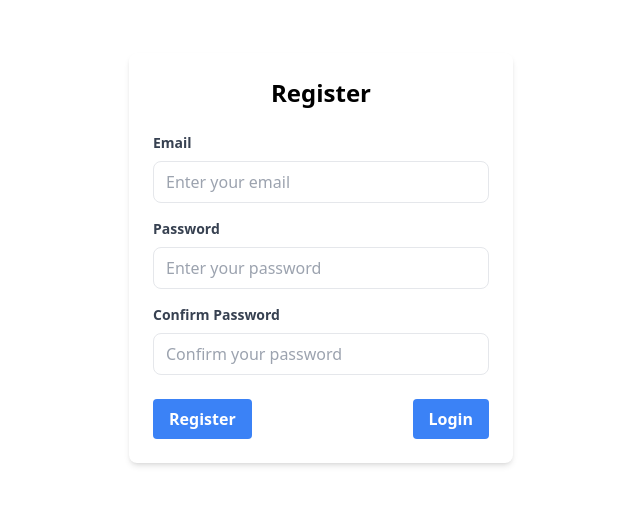
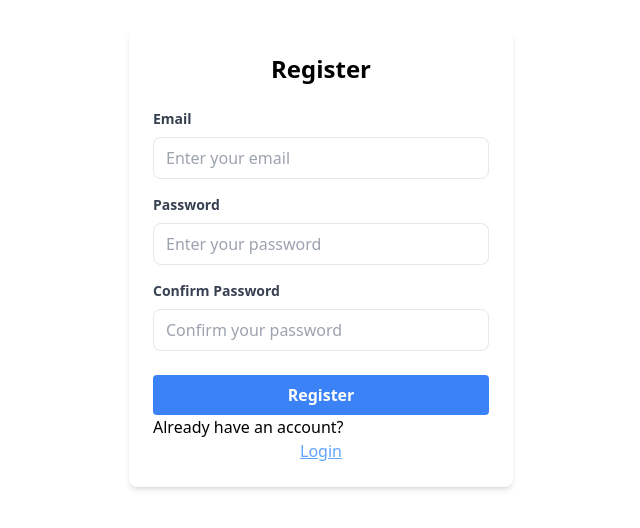
Before and after one commit to Rohit-huta-p/Logistix, a React (Create React App) app: page /register in a window 1280 px wide. Shown: the part 142-670 px from the top of the page, without its empty margins (319-959 px from the left). Built offline with nearby package versions, Linux system fonts and the light colour scheme.

Commit message:
Added Loader

```diff
--- a/src/App.js
+++ b/src/App.js
@@ -31,9 +31,11 @@ function App() {
       {isLogin &&<Navbar/>}
           <GlobalContextProvider>
           <Routes>
+
             <Route path="/" element={<LoginPage />} />
             <Route path="/login" element={<LoginPage />} />
             <Route path="/register" element={<RegisterPage />} />
+
             <Route path="/home" element={{token} ? <Card /> : <Navigate to="/login" />}/>
             <Route path="/companypage/:id" element={<CompanyPage />} />
             <Route path="/updatecopy/:copyName/:copyId" element={<UpdateModal />} />
--- a/src/axiosInstanceOf.js
+++ b/src/axiosInstanceOf.js
@@ -1,8 +1,8 @@
 import axios from "axios";
 axios.defaults.withCredentials = true;
 const axiosInstance = axios.create({
-    // baseURL: "http://localhost:8000",
-    baseURL: "https://logistix-backend.onrender.com",
+    baseURL: "http://localhost:8000",
+    // baseURL: "https://logistix-backend.onrender.com",
 
 
 })
--- a/src/components/Loader.js
+++ b/src/components/Loader.js
@@ -1,6 +1,6 @@
 import React from 'react'
 
-const Loader = ({isLoading, type, category}) => {
+const Loader = ({isLoading, type, category, text}) => {
   console.log(isLoading);
 
   return (
@@ -9,8 +9,8 @@ const Loader = ({isLoading, type, category}) => {
             <div className='absolute left-[50%] top-[50%] '>
                 <div class=" w-20 h-12">
                     <span class={`w-[150px] absolute top-0 m-0 p-0 ${type === 'companyDetails' ? 'text-black' : 'text-white'} text-[0.8rem] tracking-[1px] `}>
-                      {type === 'companyDetails' ? `Fetching ${category}...` : "adding"}
 
+                      {text}
                     </span>
                     <span class="absolute bottom-0 h-4 bg-indigo-700 rounded-full translate-x-[64px] animate-loading_713">
                         <span class="absolute w-full h-full bg-indigo-300 rounded-full animate-loading2_713"></span>
--- a/src/components/LoginPage.jsx
+++ b/src/components/LoginPage.jsx
@@ -2,8 +2,11 @@ import React, { useState } from "react";
 import { useNavigate } from "react-router-dom"; // For navigation
 
 import axiosInstance from "../axiosInstanceOf";
+import Loader from "./Loader";
 
 const LoginPage = () => {
+
+  const [isLoading, setIsLoading] = useState(false)
   const [email, setEmail] = useState("");
   const [password, setPassword] = useState("");
   const [error, setError] = useState(""); // To handle error messages
@@ -12,9 +15,8 @@ const LoginPage = () => {
   // Handle form submission
   const handleSubmit = async (event) => {
     event.preventDefault();
-
+    setIsLoading(true)
     try {
-      // Call the login API with the email and password
       const response = await axiosInstance.post(
         "/api/user/login",
         {
@@ -32,6 +34,7 @@ const LoginPage = () => {
       setEmail("");
       setPassword("");
       setError("");
+      setIsLoading(false)
     } catch (err) {
         setError("Login failed. Please check your credentials.");
       console.error(err);
@@ -48,11 +51,12 @@ const LoginPage = () => {
   };
 
   return (
-    <div className="flex items-center justify-center h-screen">
+    <div className="flex relative items-center justify-center h-screen">
       <form
         onSubmit={handleSubmit}
-        className="w-full max-w-sm p-6 bg-white rounded-lg shadow-md"
+        className={`w-full max-w-sm p-6 bg-white rounded-lg shadow-md ${isLoading && 'bg-slate-800/60'}`}
       >
+        {isLoading && <Loader isLoading={isLoading} />}
         <h2 className="text-2xl font-bold text-center mb-6">Login</h2>
         {error && <p className="text-red-500 mb-4">{error}</p>}{" "}
         {/* Show error message */}
@@ -69,7 +73,7 @@ const LoginPage = () => {
             value={email}
             onChange={(e) => setEmail(e.target.value)}
             required
-            className="w-full px-3 py-2 border rounded-lg focus:outline-none focus:ring focus:border-blue-300"
+            className={`w-full px-3 py-2 border rounded-lg focus:outline-none focus:ring focus:border-blue-300 ${isLoading && 'bg-slate-800/60'}`}
             placeholder="Enter your email"
           />
         </div>
@@ -86,7 +90,7 @@ const LoginPage = () => {
             value={password}
             onChange={(e) => setPassword(e.target.value)}
             required
-            className="w-full px-3 py-2 border rounded-lg focus:outline-none focus:ring focus:border-blue-300"
+            className={`w-full px-3 py-2 border rounded-lg focus:outline-none focus:ring focus:border-blue-300  ${isLoading && 'bg-slate-800/50'}`}
             placeholder="Enter your password"
           />
         </div>
--- a/src/components/RegisterPage.jsx
+++ b/src/components/RegisterPage.jsx
@@ -1,9 +1,10 @@
 import React, { useState } from "react";
+import Loader from './Loader.js'
 
 import { useNavigate } from "react-router-dom";
 import axiosInstance from "../axiosInstanceOf";
-
 const RegisterPage = () => {
+const [isLoading, setIsLoading] = useState(false)
   const [email, setEmail] = useState("");
   const [password, setPassword] = useState("");
   const [confirmPassword, setConfirmPassword] = useState("");
@@ -17,17 +18,16 @@ const RegisterPage = () => {
   // Function to check if user already exists and register the new user
   const handleRegister = async (event) => {
     event.preventDefault();
-
     // Clear previous messages
     setError("");
     setSuccess("");
-
     // Check if passwords match
     if (password !== confirmPassword) {
       setError("Passwords do not match.");
       return;
     }
 
+    setIsLoading(true);
     try {
       // Check if user already exists by hitting the login API
       const loginResponse = await axiosInstance.post("/api/user/login", {
@@ -62,7 +62,7 @@ const RegisterPage = () => {
         setEmail("");
         setPassword("");
         setConfirmPassword("");
-
+        setIsLoading(false)
 
       }
     } catch (err) {
@@ -71,9 +71,13 @@ const RegisterPage = () => {
     }
   };
 
+
   return (
-    <div className="flex items-center justify-center h-screen">
-      <form onSubmit={handleRegister} className="w-full max-w-sm p-6 bg-white rounded-lg shadow-md">
+    <div className={`flex items-center justify-center h-screen `}>
+      {
+        isLoading && ( <Loader isLoading={isLoading} text={'Registering'}/> )
+      }
+      <form onSubmit={handleRegister} className={`w-full max-w-sm p-6 bg-white rounded-lg shadow-md ${isLoading && 'bg-slate-800/70'}`}>
         <h2 className="text-2xl font-bold text-center mb-6">Register</h2>
 
         {error && <p className="text-red-500 mb-4">{error}</p>} {/* Show error message */}
@@ -124,16 +128,19 @@ const RegisterPage = () => {
           />
         </div>
 
-        <div className="flex items-center justify-between">
+        <div className="flex flex-col">
           <button
             type="submit"
             className="bg-blue-500 hover:bg-blue-700 text-white font-bold py-2 px-4 rounded focus:outline-none focus:shadow-outline"
           >
             Register
           </button>
+
+
+        <p>Already have an account?</p>
           <button
             type="submit"
-            className="bg-blue-500 hover:bg-blue-700 text-white font-bold py-2 px-4 rounded focus:outline-none focus:shadow-outline"
+            className="text-blue-400 underline"
             onClick={handleLogin}
           >
             Login
```
